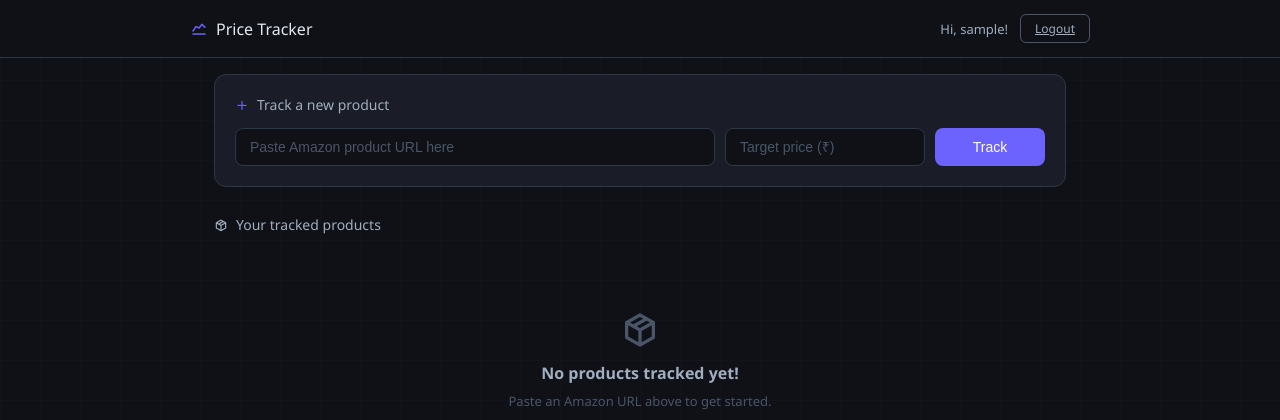
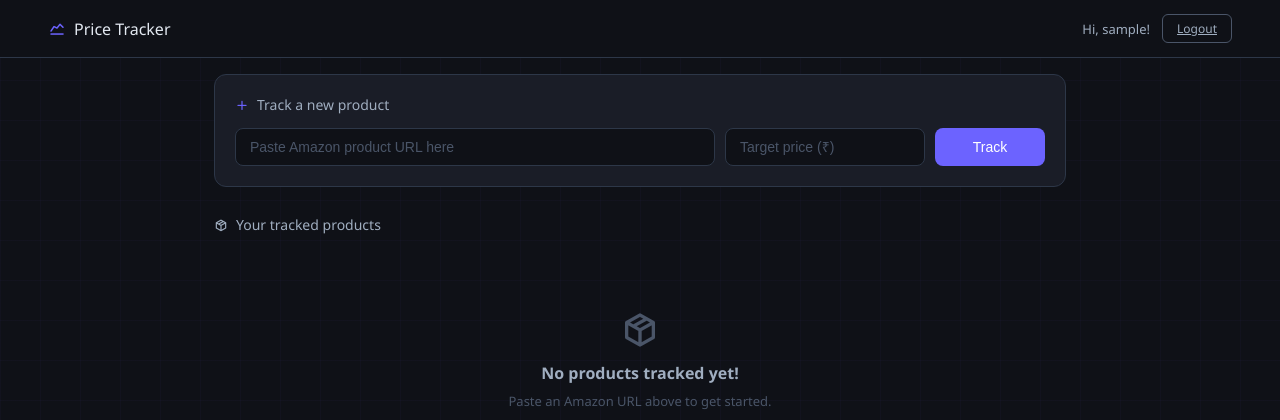
Before and after one commit to govind-krishnan-j/amazon-price-tracker, a Flask app: page /dashboard in a window 1280 px wide. Shown: the top 420 px of the page. Run offline with Flask 3, Linux system fonts and the light colour scheme; the visitor is signed in with stand-in values (Sample User, id 1); data that the repository does not hold is empty.

Commit message:
Fix navbar layout — logo left, auth buttons right

```diff
--- a/templates/base.html
+++ b/templates/base.html
@@ -12,7 +12,7 @@
 <body>
 
     <nav class="navbar">
-        <div style="max-width:900px;width:100%;margin:0 auto;display:flex;align-items:center;justify-content:space-between">
+    <div style="width:100%;padding:0 24px;display:flex;align-items:center;justify-content:space-between">
         <a class="navbar-brand" href="{{ url_for('index') }}">
             <i class="ti ti-chart-line" style="font-size:18px;color:#6c63ff"></i>
             Price Tracker
```
Lines whose indentation alone changed are shown as unchanged.
